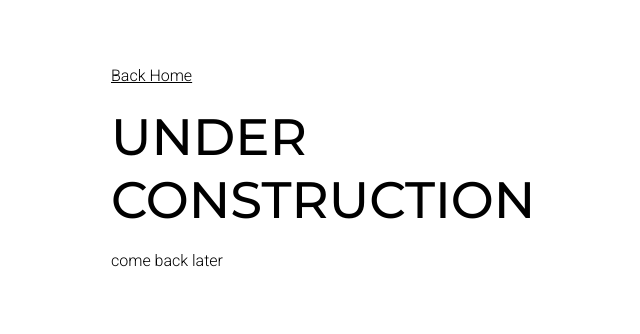
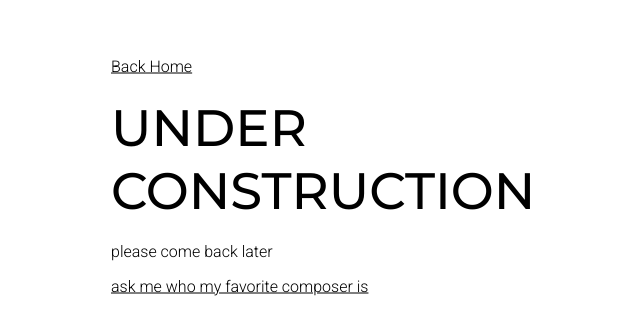
Before and after one commit to elaine-ch/personal-site, a plain HTML site: page projects.html in a window 1280 px wide. Shown: the part 224-558 px from the top of the page, without its empty margins (273-913 px from the left). Drawn offline with Linux system fonts and the light colour scheme.

```diff
--- a/projects.html
+++ b/projects.html
@@ -16,7 +16,8 @@
     <div class="center">
         <a href="index.html"> Back Home </a>
         <h1>UNDER CONSTRUCTION</h1>
-        <p>come back later</p>
+        <p>please come back later</p>
+        <a href="https://en.wikipedia.org/wiki/Dmitri_Shostakovich" target="_blank">ask me who my favorite composer is</a>
     </div>
 
 </body>
```
Also changed, not shown: 1 other file.
